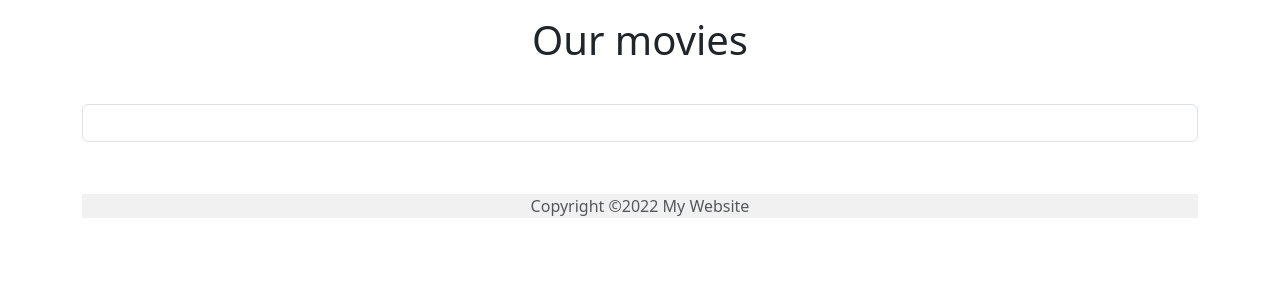
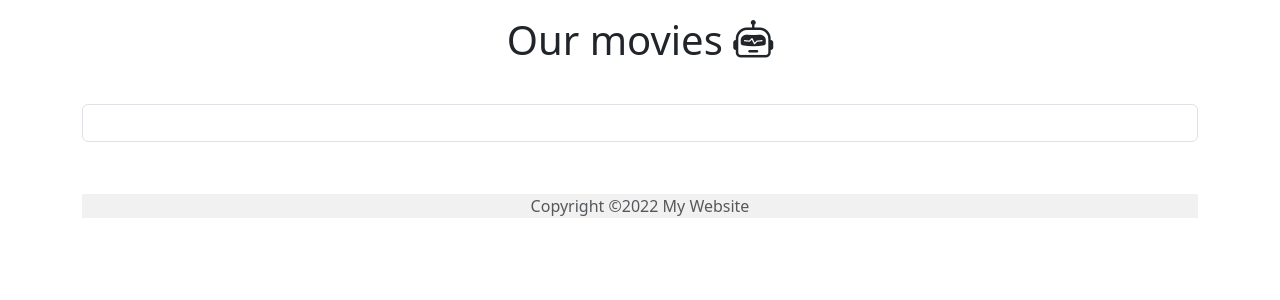
Before and after one commit to Uncle-Moris/VideoM8, a Django app: template video/templates/video/lists/movie_list.html in a window 1280 px wide. Shown: the part 56-356 px from the top of the page. Run offline with Django 4.2, Linux system fonts and the light colour scheme; the template is opened without the code that fills it, so the values that code supplies are empty.

```diff
--- a/templates/base.html
+++ b/templates/base.html
@@ -5,6 +5,7 @@
     <meta charset="UTF-8">
     <link href="https://cdn.jsdelivr.net/npm/bootstrap@5.3.0-alpha1/dist/css/bootstrap.min.css" rel="stylesheet"
           integrity="sha384-GLhlTQ8iRABdZLl6O3oVMWSktQOp6b7In1Zl3/Jr59b6EGGoI1aFkw7cmDA6j6gD" crossorigin="anonymous">
+    <link rel="stylesheet" href="https://cdn.jsdelivr.net/npm/bootstrap-icons@1.10.3/font/bootstrap-icons.css">
     <link rel="stylesheet" href="{% static 'css/base.css' %}">
     <title>{% block title %}{% endblock %}</title>
 </head>
--- a/video/templates/video/lists/movie_list.html
+++ b/video/templates/video/lists/movie_list.html
@@ -6,7 +6,7 @@
 
 {% block content %}
     <div class="container">
-        <h1 class="text-center p-2 mt-2">Our movies</h1>
+        <h1 class="text-center p-2 mt-2">Our movies <i class="bi bi-robot"></i></h1>
         <form method="get" class="form py-4">
             <input type="text" name="q" value="{{ request.GET.q }}" class="form-control mr-sm-2">
         </form>
```
